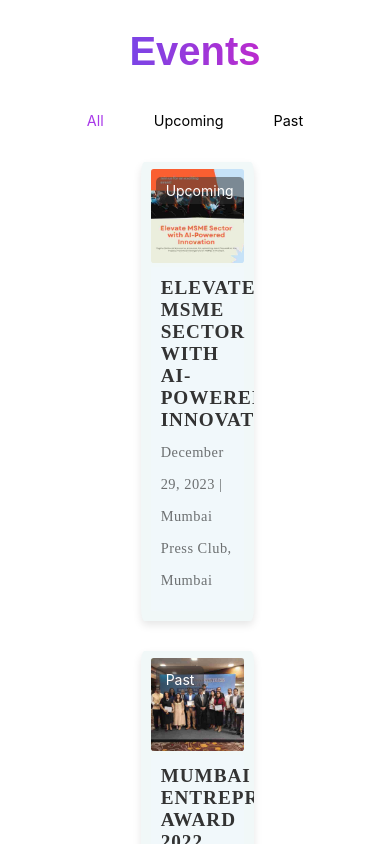
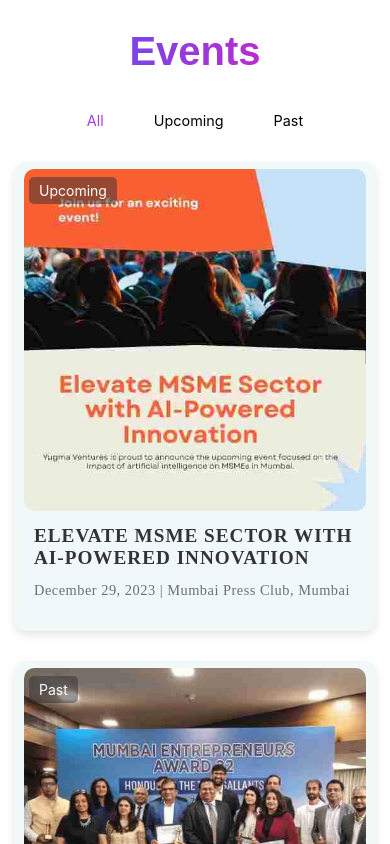
Before and after one commit to krushna53/yugma-ventures-main, a React (Create React App) app: page / in a window 390 px wide. Shown: the part 1156-2000 px from the top of the page. Built offline with nearby package versions, Linux system fonts and the light colour scheme.

Commit message:
responsive event card

```diff
--- a/src/components/EventCardBlock.css
+++ b/src/components/EventCardBlock.css
@@ -186,11 +186,12 @@
   flex-direction: column;
   align-items: center;
   margin: 5px;
-  margin-left: 10px;
+  /* margin-left: 10px; */
 }
 
 .event-card {
   max-width: 100%;
+  width: 90%;
 }
 
 .event-card img {
```
